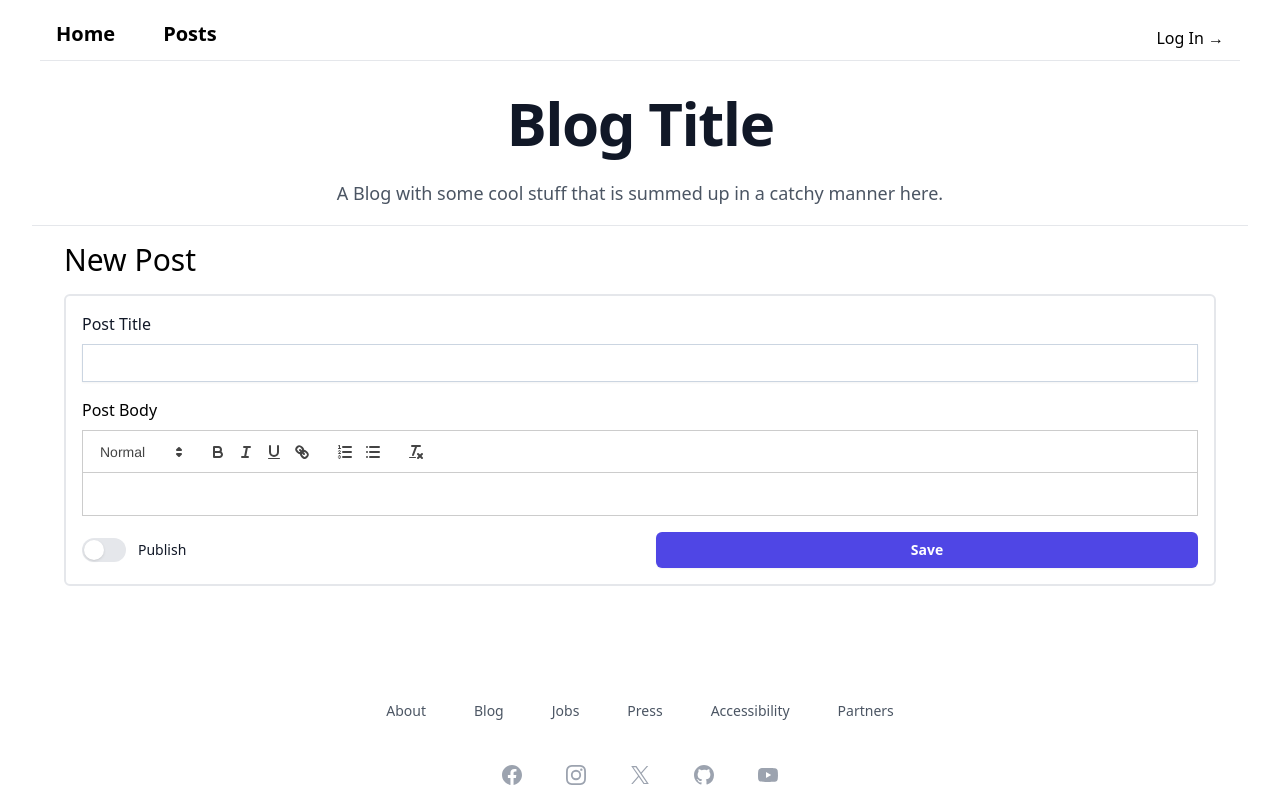
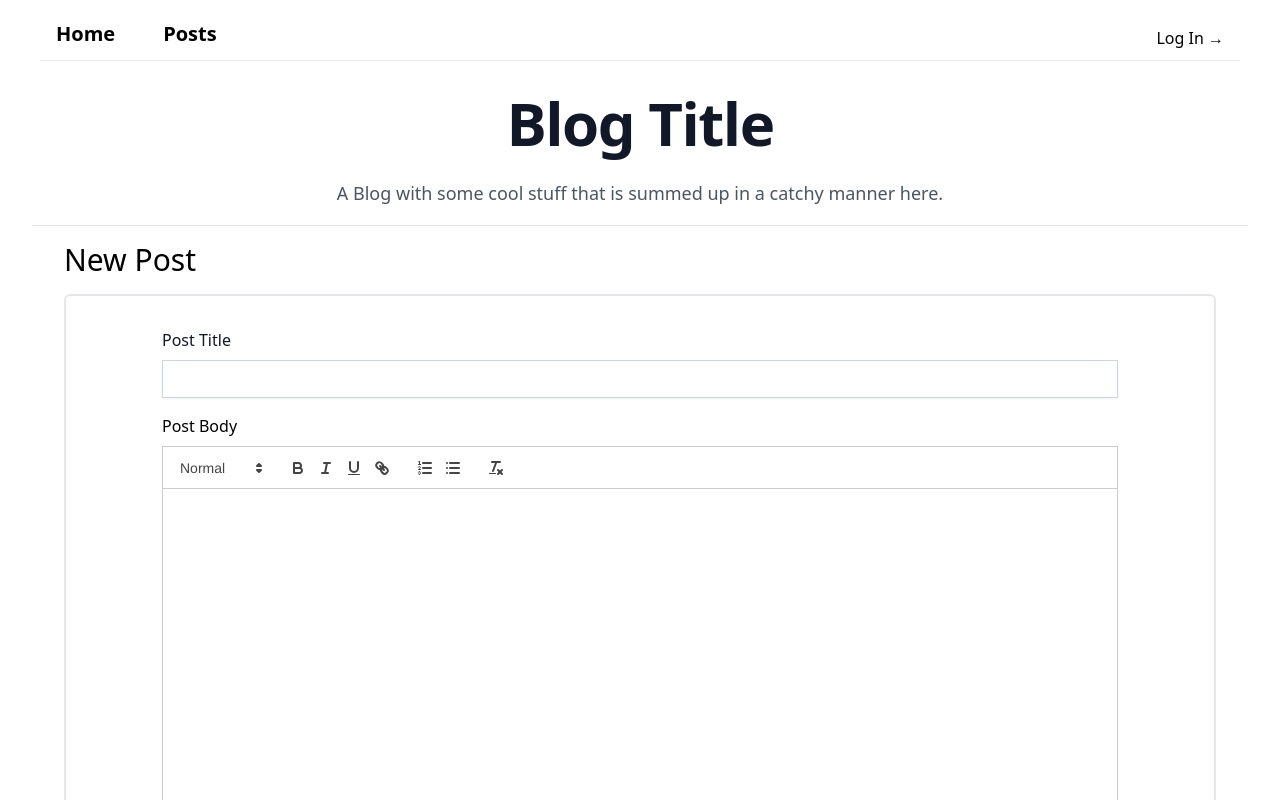
Before and after one commit to PiraTechnics/bards-bookshelf-frontend, a React (Vite) app: page /blog/new in a window 1280 px wide. Shown: the top 800 px of the page. Built offline with nearby package versions, Linux system fonts and the light colour scheme.

Commit message:
New Post Form

```diff
--- a/src/components/RichTextEditor.tsx
+++ /dev/null
@@ -1,19 +0,0 @@
-import { useState } from "react";
-import ReactQuill from "react-quill";
-import "react-quill/dist/quill.snow.css";
-
-const RichTextEditor = () => {
-	const [convertedText, setConvertedText] = useState("");
-	return (
-		<div>
-			<ReactQuill
-				theme="snow"
-				value={convertedText}
-				onChange={setConvertedText}
-				//style={{ minHeight: "300px" }}
-			/>
-		</div>
-	);
-};
-
-export default RichTextEditor;
--- a/src/components/ToggleSwitch.tsx
+++ /dev/null
@@ -1,36 +0,0 @@
-import { useState } from "react";
-import { Switch } from "@headlessui/react";
-
-function classNames(...classes: string[]) {
-	return classes.filter(Boolean).join(" ");
-}
-
-const ToggleSwitch = ({ label }: { label: string }) => {
-	const [enabled, setEnabled] = useState(false);
-
-	return (
-		<Switch.Group as="div" className="flex items-center">
-			<Switch
-				checked={enabled}
-				onChange={setEnabled}
-				className={classNames(
-					enabled ? "bg-indigo-600" : "bg-gray-200",
-					"relative inline-flex h-6 w-11 flex-shrink-0 cursor-pointer rounded-full border-2 border-transparent transition-colors duration-200 ease-in-out focus:outline-none "
-				)}
-			>
-				<span
-					aria-hidden="true"
-					className={classNames(
-						enabled ? "translate-x-5" : "translate-x-0",
-						"pointer-events-none inline-block h-5 w-5 transform rounded-full bg-white shadow transition duration-200 ease-in-out"
-					)}
-				/>
-			</Switch>
-			<Switch.Label as="span" className="ml-3 text-sm">
-				<span className="font-medium text-gray-900">{label}</span>
-			</Switch.Label>
-		</Switch.Group>
-	);
-};
-
-export default ToggleSwitch;
--- a/src/index.css
+++ b/src/index.css
@@ -21,6 +21,12 @@
 	h6 {
 		@apply text-lg;
 	}
+}
+
+/* React-Quill custom css */
+.ql-editor {
+	height: 400px;
+	overflow-y: auto;
 }
 
 /* :root {
--- a/src/pages/NewPost.tsx
+++ b/src/pages/NewPost.tsx
@@ -1,32 +1,24 @@
 import { useState } from "react";
 import Layout from "../components/Layout";
-import RichTextEditor from "../components/RichTextEditor";
 import { Switch } from "@headlessui/react";
+import ReactQuill from "react-quill";
+import "react-quill/dist/quill.snow.css";
 
 const NewPost = () => {
-	const [formData, setFormData] = useState({
-		title: "",
-		content: "",
-	});
+	const [title, setTitle] = useState("");
+	const [content, setContent] = useState("");
 	const [publish, setPublish] = useState(false);
-
-	const handleChange = (e: { target: { name: string; value: string } }) => {
-		const { name, value } = e.target;
-		setFormData((prevFormData) => ({ ...prevFormData, [name]: value }));
-	};
 
 	function classNames(...classes: string[]) {
 		return classes.filter(Boolean).join(" ");
 	}
-
-	//Note: How do we handle form submission with Quill? IE -- how do we get the contents of the text editor
 
 	return (
 		<Layout
 			content={
 				<div className="flex min-h-full flex-1 flex-col justify-center px-6 py-4 lg:px-8 border-t mt-4 border-gray-200">
 					<h3>New Post</h3>
-					<div className="mt-4 p-4 border-2 border-gray-200 rounded-md flex flex-col">
+					<div className="mt-4 py-8 px-24 border-2 border-gray-200 rounded-md flex flex-col">
 						<div className="flex flex-col gap-2 pb-4">
 							<label htmlFor="title" className="block leading-6 text-gray-900">
 								Post Title
@@ -35,15 +27,19 @@ const NewPost = () => {
 								id="title"
 								name="title"
 								type="text"
-								value={formData.title}
-								onChange={handleChange}
+								value={title}
+								onChange={(e) => setTitle(e.target.value)}
 								required
 								className="block w-full p-1.5 border border-slate-300 text-gray-900 shadow-sm sm:text-sm sm:leading-6"
 							/>
 						</div>
 						<div className="flex flex-col gap-2 pb-4">
 							<p>Post Body</p>
-							<RichTextEditor />
+							<ReactQuill
+								theme="snow"
+								value={content}
+								onChange={(content) => setContent(content)}
+							/>
 						</div>
 						<div className="grid grid-cols-2 gap-8">
 							<Switch.Group as="div" className="flex items-center">
```
